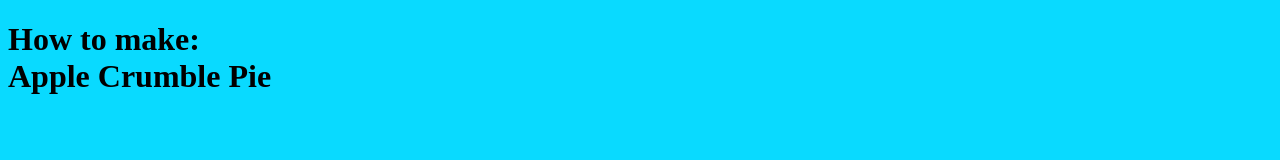
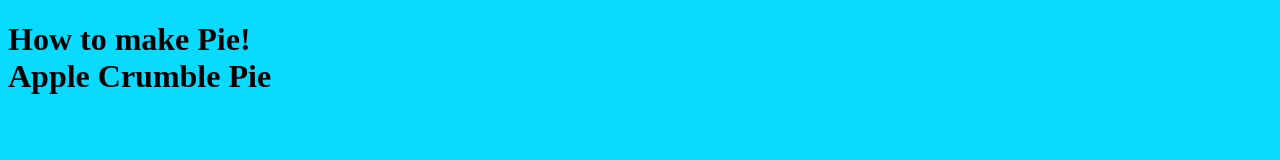
Before and after one commit to tweekerganga/Apple-Pie, a plain HTML site: page index.html in a window 1280 px wide. Shown: the top 160 px of the page. Drawn offline with Linux system fonts and the light colour scheme.

Commit message:
Update heading text for Apple Crumble Pie

```diff
--- a/index.html
+++ b/index.html
@@ -6,7 +6,7 @@
     <meta name="author" content="Alex">
     <meta name="viewport" content="width=device-width, initial-scale=1.0">
 </head>
-  <h1>How to make: <br> Apple Crumble Pie</h1>
+  <h1>How to make Pie! <br> Apple Crumble Pie</h1>
 <body style="background-color:#09daff;">
   <br>
   <br>
```
